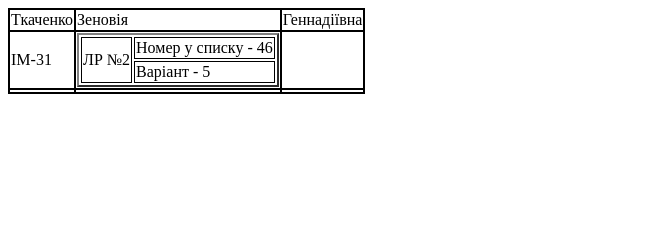
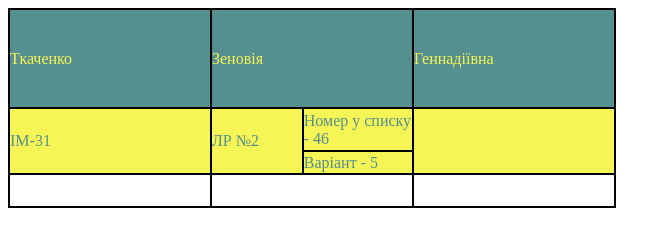
Before and after one commit to Zenoviia/Front-end-2, a plain HTML site: page index.html in a window 1280 px wide. Shown: the whole page, without its empty margins (0-671 px from the left). Drawn offline with Linux system fonts and the light colour scheme.

Commit message:
Refactor CSS for info table layout and styling

```diff
--- a/style.css
+++ b/style.css
@@ -1,14 +1,48 @@
-* {
-  box-sizing: border-box;
+.info-table {
+  height: 200px;
+  border: 1px solid black;
+  border-spacing: 0;
 }
 
-.info-table {
-  border: 1px solid black;
-  border-spacing: 0;
+.header-row {
+  height: 50%;
+  background-color: #558f8f;
+  color: #f5f555;
+}
+.header-row:hover {
+  background-color: #f5f555;
+  color: #558f8f;
+}
+
+.details-row {
+  height: calc(100% / 3);
+  background-color: #f5f555;
+  color: #558f8f;
+}
+.details-row:hover {
+  background-color: #558f8f;
+  color: #f5f555;
+}
+
+.empty-row {
+  height: calc(100% / 6);
 }
 
 .header-row td,
 .details-row td,
 .empty-row td {
+  width: 200px;
   border: 1px solid black;
+  padding: 0;
 }
+
+td.no-border-cell {
+  border: none;
+}
+
+.nested-table {
+  width: 100%;
+  height: 100%;
+  border-spacing: 0;
+  border: none;
+}
```
